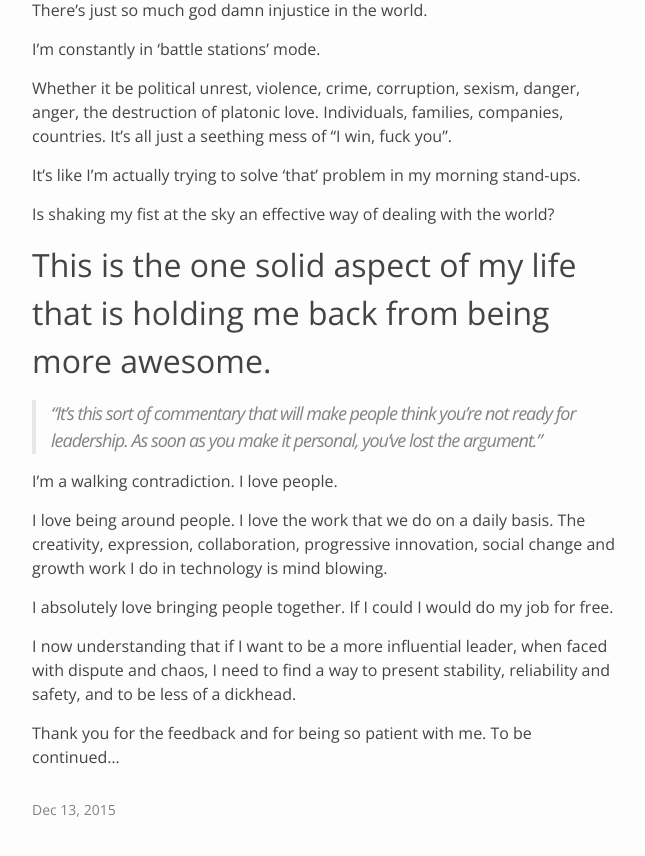
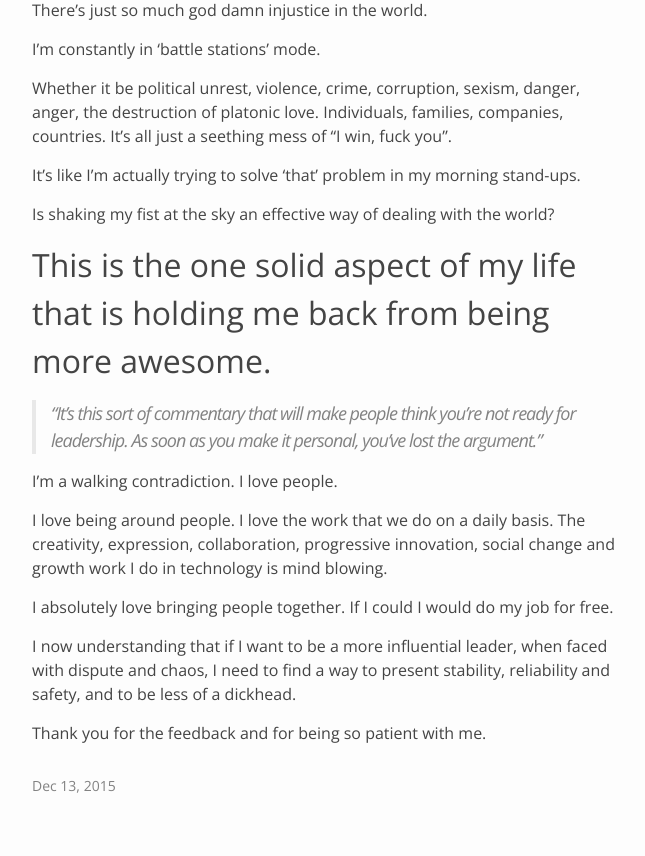
Before and after one commit to dblock/kahneraja.github.io, a Jekyll site: the page built from _posts/2015-12-13-at-times-i-can-be-a-dickhead-and-that-makes-building-awesome-technology-really-hard.md, in a window 1280 px wide and 900 px high, scrolled down 2338 px. Shown: the top 856 px of the window, without its empty margins (163-808 px from the left). Built offline with Jekyll 4.4.1, drawn with Linux system fonts in a browser that asks for light colours; comment, search, counter and statistics services are not loaded.

Commit message:
Update 2015-12-13-at-times-i-can-be-a-dickhead-and-that-makes-building-awesome-technology-really-hard.md

```diff
--- a/_posts/2015-12-13-at-times-i-can-be-a-dickhead-and-that-makes-building-awesome-technology-really-hard.md
+++ b/_posts/2015-12-13-at-times-i-can-be-a-dickhead-and-that-makes-building-awesome-technology-really-hard.md
@@ -78,7 +78,7 @@ I absolutely love bringing people together. If I could I would do my job for fre
 
 I now understanding that if I want to be a more influential leader, when faced with dispute and chaos, I need to find a way to present stability, reliability and safety, and to be less of a dickhead.
 
-Thank you for the feedback and for being so patient with me. To be continued...
+Thank you for the feedback and for being so patient with me.
 
  [1]: https://www.youtube.com/watch?v=3aDXM5H-Fuw
  [2]: https://books.google.com/ngrams/graph?year_start=1800&year_end=2008&corpus=15&smoothing=7&case_insensitive=on&content=dickhead&direct_url=t4%3B%2Cdickhead%3B%2Cc0%3B%2Cs0%3B%3Bdickhead%3B%2Cc0%3B%3BDickhead%3B%2Cc0
```
